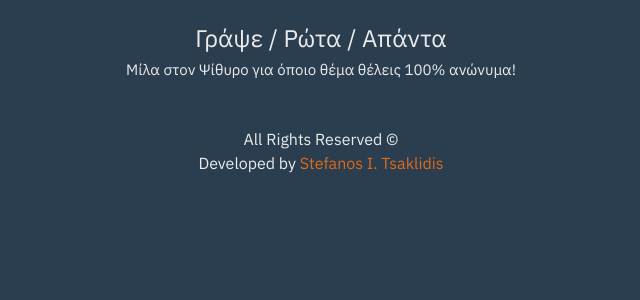
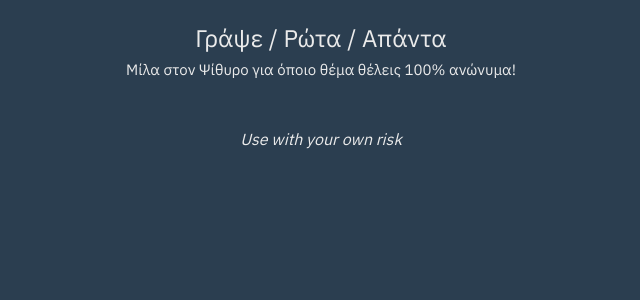
Before and after one commit to tsaklidis/Psithiros, a Python web app: template shy/templates/jinja2/public/home.html in a window 1280 px wide. Shown: the part 48-348 px from the top of the page, without its empty margins (319-959 px from the left). Run offline with Jinja, Linux system fonts and the light colour scheme; the template is opened without the code that fills it, so the values that code supplies are empty.

Commit message:
README + base

```diff
--- a/shy/templates/jinja2/base.html
+++ b/shy/templates/jinja2/base.html
@@ -64,8 +64,8 @@
 
         <footer class="footer mt-auto py-3">
             <div class="container">
-                <p class="footer-text text-center">All Rights Reserved &copy; <br>Developed by
-                    <a href="https://tsaklidis.gr" title="Developer: Stefanos I. Tsaklidis">Stefanos I. Tsaklidis</a>
+                <p class="footer-text text-center">
+                    <i>Use with your own risk</i>
                 </p>
             </div>
         </footer>
```
Also changed, not shown: README.md (added), shy/screens/2.png (added), shy/screens/3.png (added), shy/screens/l.png (added), 1 other file.
